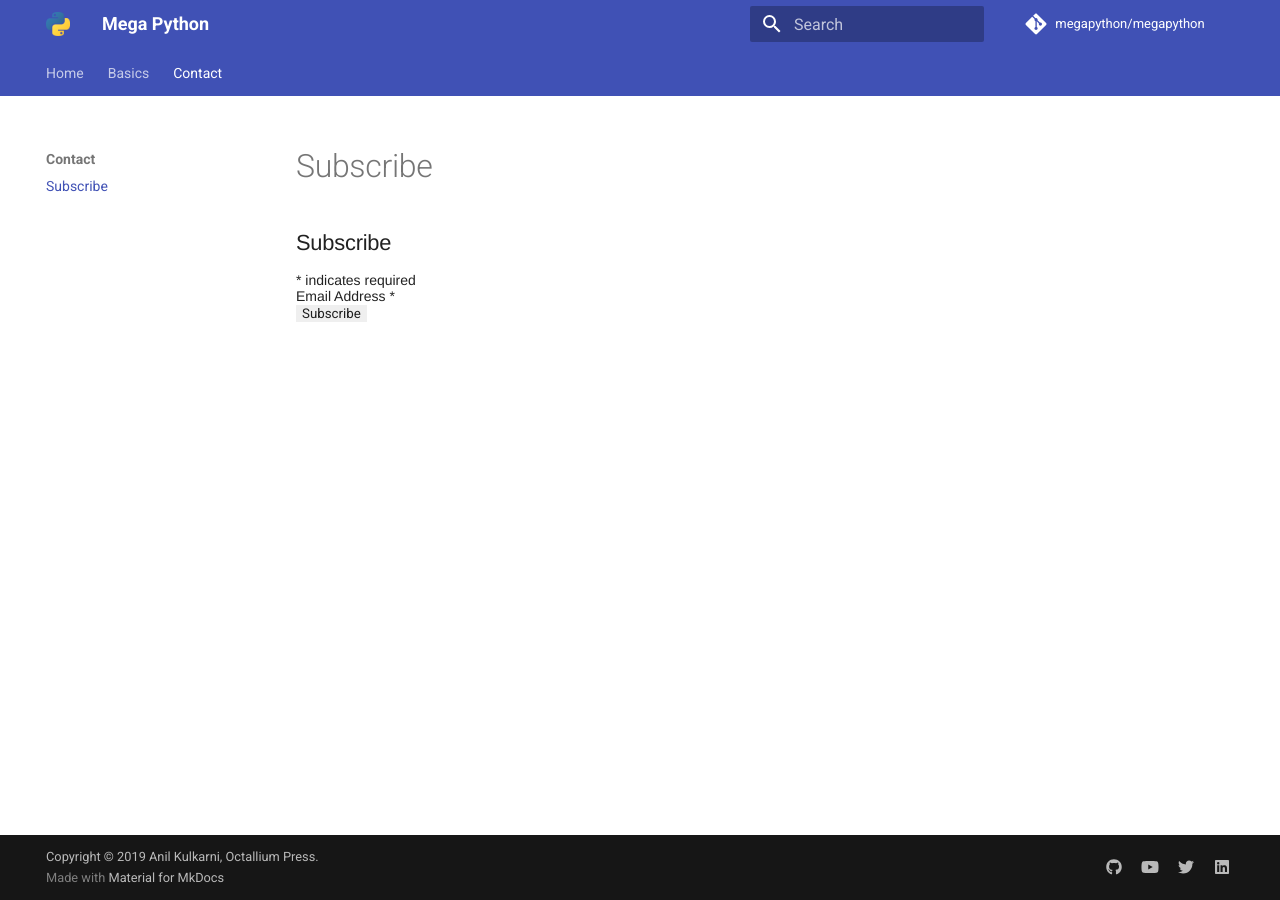
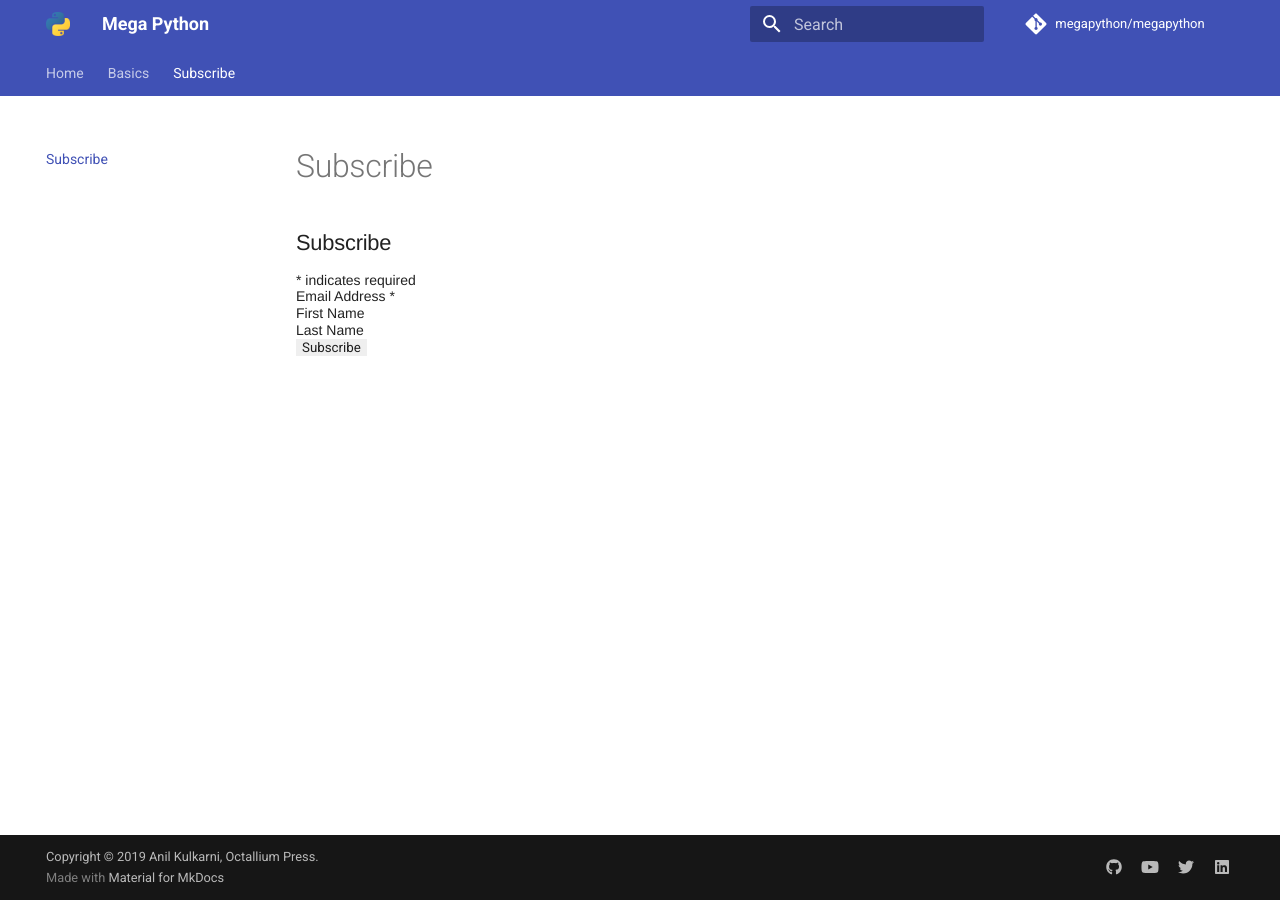
Before and after one commit to megapython/megapython, an MkDocs documentation site: the page built from docs/subscribe.md, in a window 1280 px wide. Built offline with MkDocs 1.6.1 and Material for MkDocs 9.7.7, drawn with Linux system fonts in a browser that asks for light colours; comment, search, counter and statistics services are not loaded.

Commit message:
initial commit

```diff
--- a/docs/contact/subscribe.md
+++ b/docs/subscribe.md
@@ -15,6 +15,14 @@
 </label>
 	<input type="email" value="" name="EMAIL" class="required email" id="mce-EMAIL">
 </div>
+<div class="mc-field-group">
+	<label for="mce-FNAME">First Name </label>
+	<input type="text" value="" name="FNAME" class="" id="mce-FNAME">
+</div>
+<div class="mc-field-group">
+	<label for="mce-LNAME">Last Name </label>
+	<input type="text" value="" name="LNAME" class="" id="mce-LNAME">
+</div>
 	<div id="mce-responses" class="clear">
 		<div class="response" id="mce-error-response" style="display:none"></div>
 		<div class="response" id="mce-success-response" style="display:none"></div>
--- a/mkdocs.yml
+++ b/mkdocs.yml
@@ -77,5 +77,4 @@ nav:
   - Home: "index.md"
   - Basics:
       - Introduction: "basics/introduction.md"
-  - Contact:
-      - Subscribe: "contact/subscribe.md"
+  - Subscribe: "subscribe.md"
```
Also changed, not shown: other parts of docs/subscribe.md (+1 -1 lines), docs/index.md (+9 -1 lines), site/404.html, site/basics/introduction/index.html, site/index.html, site/search/search_index.json, site/sitemap.xml, site/subscribe/index.html, 1 other file.
